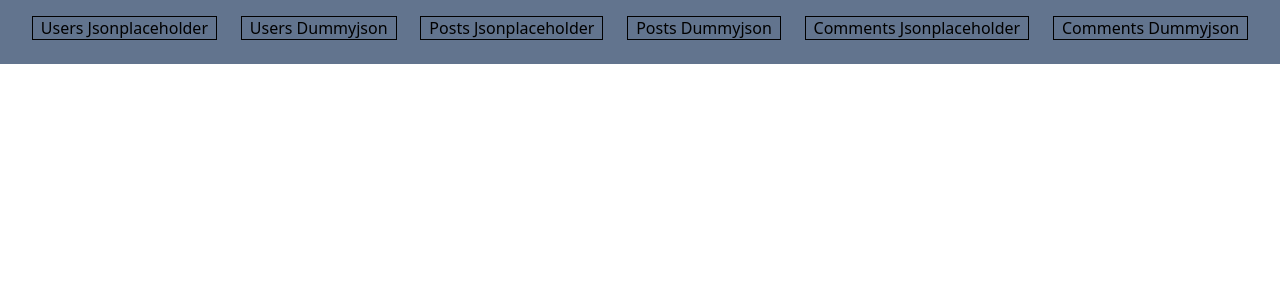
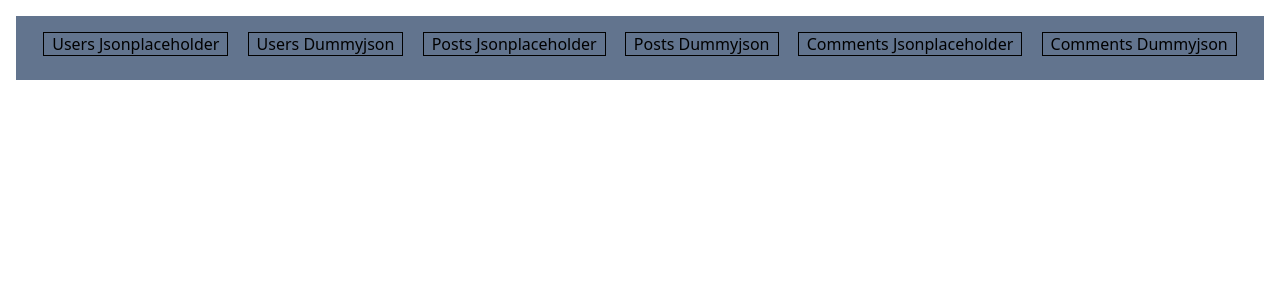
Before and after one commit to Gagun45/REACT, a React (Vite) app: page / in a window 1280 px wide. Shown: the top 300 px of the page. Built offline with nearby package versions, Linux system fonts and the light colour scheme.

Commit message:
index.css edited

```diff
--- a/src/index.css
+++ b/src/index.css
@@ -1,5 +1,11 @@
 @import "tailwindcss";
 
 @layer base {
-    ul{ @apply space-y-2}
+    ul {
+        @apply space-y-2
+    }
+
+    body {
+        @apply p-4
+    }
 }
```
